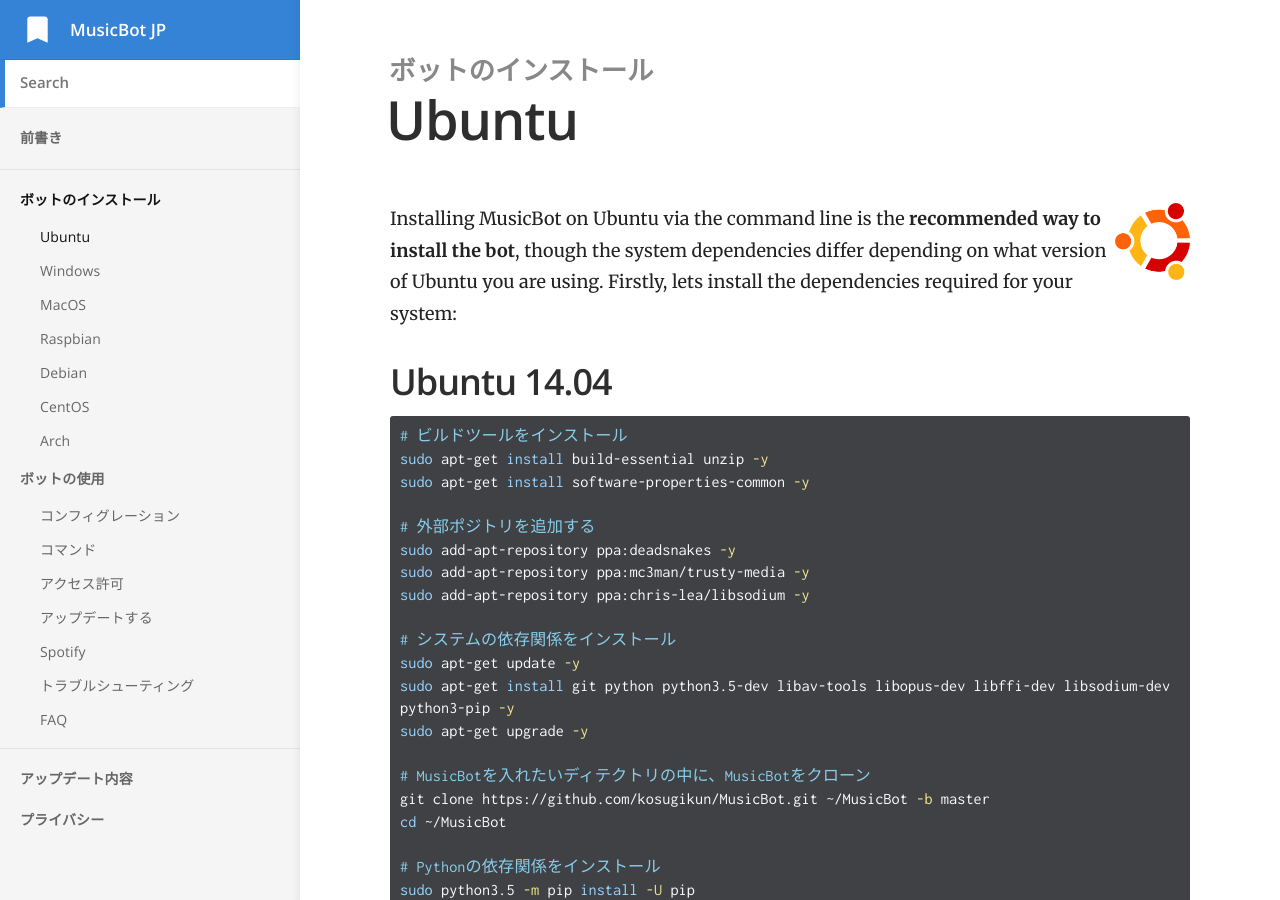
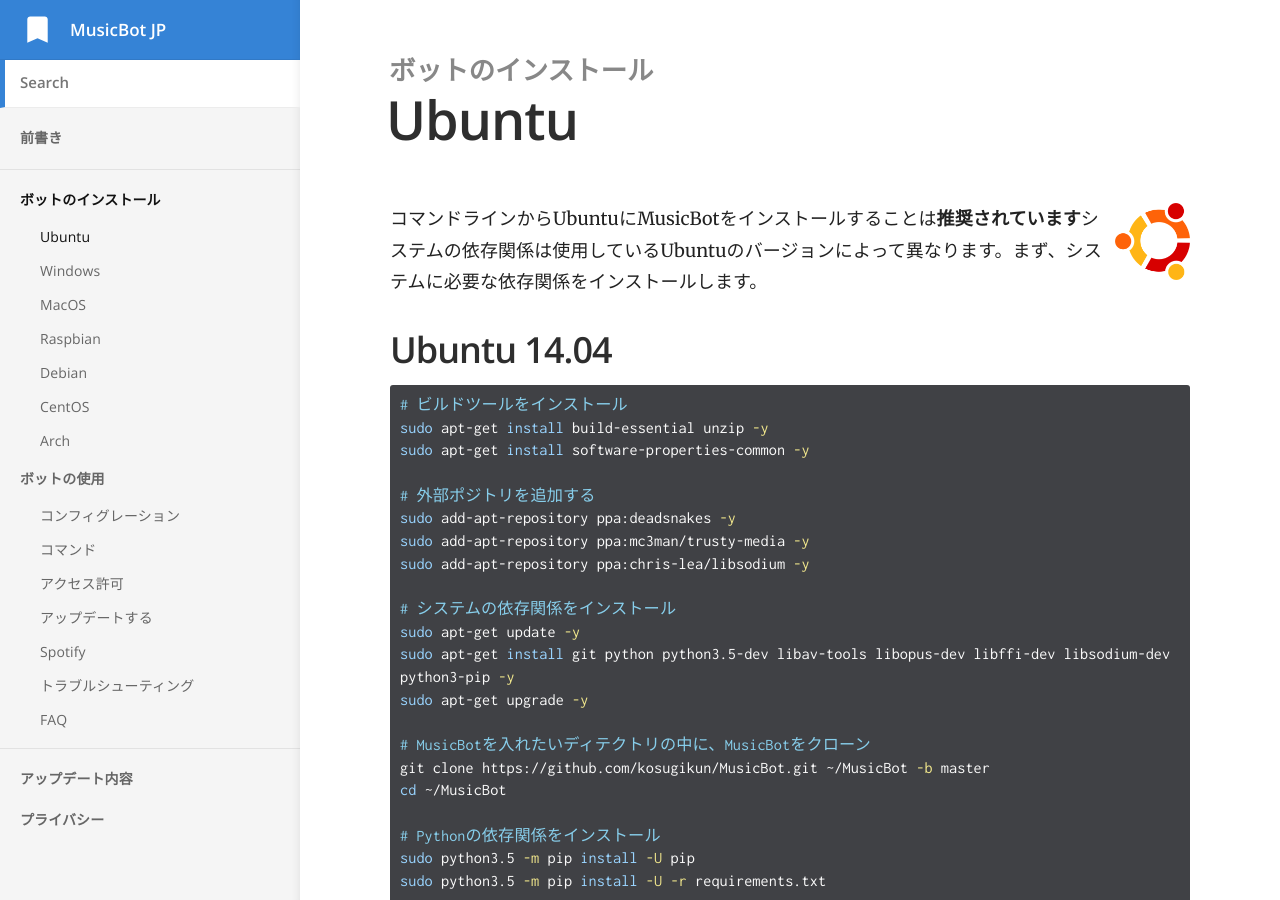
Before and after one commit to ritokun/MusicBot-1, a Jekyll site: the page built from _docs/installing/ubuntu.md, in a window 1280 px wide and 900 px high. Built offline with Jekyll 4.4.1, drawn with Linux system fonts in a browser that asks for light colours.

Commit message:
Update ubuntu.md

```diff
--- a/_docs/installing/ubuntu.md
+++ b/_docs/installing/ubuntu.md
@@ -6,7 +6,7 @@
 
 <img class="doc-img" src="{{ site.baseurl }}/images/ubuntu.png" alt="Ubuntu" style="width: 75px; float: right;"/>
 
-Installing MusicBot on Ubuntu via the command line is the **recommended way to install the bot**, though the system dependencies differ depending on what version of Ubuntu you are using. Firstly, lets install the dependencies required for your system:
+コマンドラインからUbuntuにMusicBotをインストールすることは**推奨されています**システムの依存関係は使用しているUbuntuのバージョンによって異なります。まず、システムに必要な依存関係をインストールします。
 
 ## Ubuntu 14.04
 ~~~ bash
```
